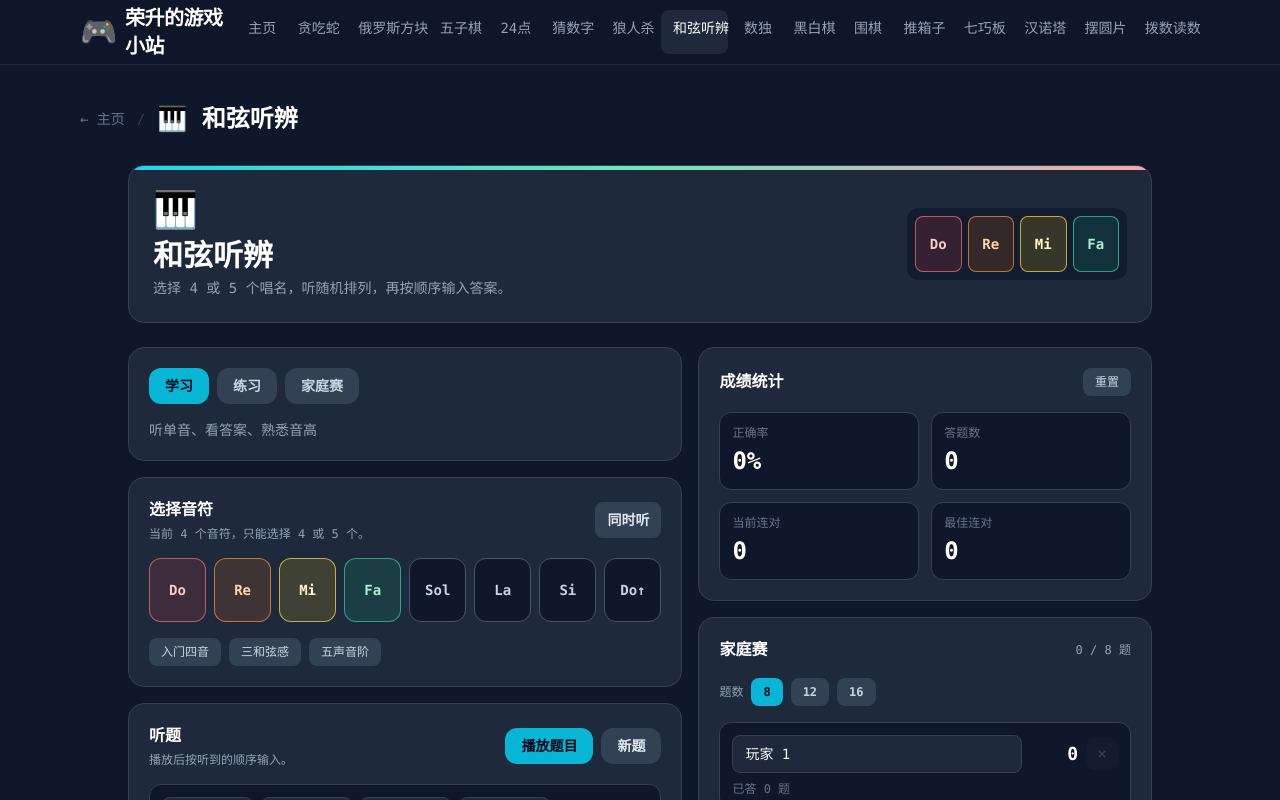
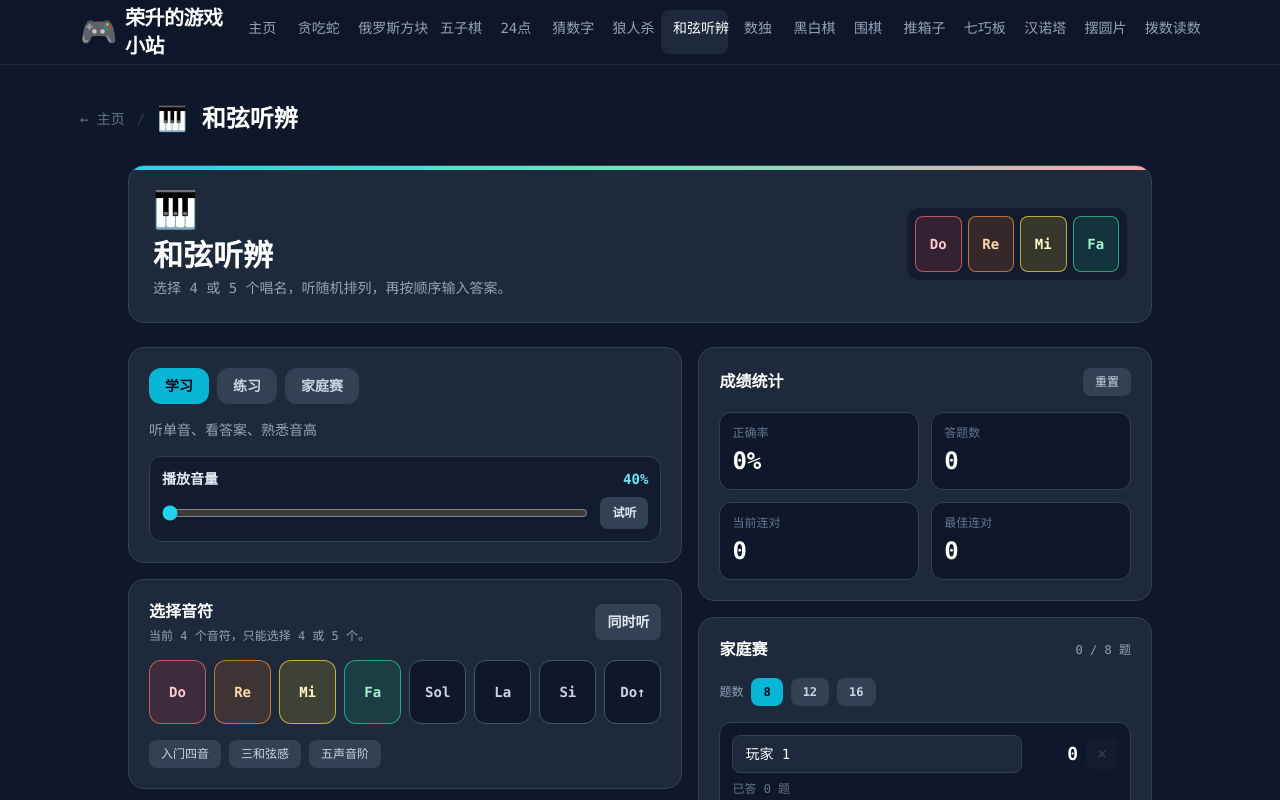
Before and after one commit to vividlife/classic-games-generator, a Next.js app: page /chord-ear in a window 1280 px wide. Shown: the top 800 px of the page. Built offline with nearby package versions, Linux system fonts and the light colour scheme.

Commit message:
feat(chord-ear): add playback volume control

```diff
--- a/components/chord-ear/ChordEarGame.tsx
+++ b/components/chord-ear/ChordEarGame.tsx
@@ -42,8 +42,12 @@ const NOTES: SolfegeNote[] = [
 const NOTE_BY_ID = Object.fromEntries(NOTES.map(note => [note.id, note])) as Record<NoteId, SolfegeNote>;
 const DEFAULT_STATS: EarStats = { total: 0, correct: 0, streak: 0, bestStreak: 0, matches: 0 };
 const STATS_KEY = "classic-games-generator:chord-ear:stats";
-const SINGLE_NOTE_VOLUME = 0.42;
-const CHORD_NOTE_VOLUME = 0.2;
+const VOLUME_KEY = "classic-games-generator:chord-ear:volume";
+const SINGLE_NOTE_VOLUME = 0.7;
+const CHORD_NOTE_VOLUME = 0.3;
+const DEFAULT_OUTPUT_VOLUME = 140;
+const MIN_OUTPUT_VOLUME = 40;
+const MAX_OUTPUT_VOLUME = 200;
 
 const MODES: { id: Mode; label: string; description: string }[] = [
   { id: "learn", label: "学习", description: "听单音、看答案、熟悉音高" },
@@ -83,6 +87,7 @@ export default function ChordEarGame() {
   const [showAnswer, setShowAnswer] = useState(false);
   const [isPlaying, setIsPlaying] = useState(false);
   const [stats, setStats] = useState<EarStats>(DEFAULT_STATS);
+  const [outputVolume, setOutputVolume] = useState(DEFAULT_OUTPUT_VOLUME);
   const [players, setPlayers] = useState<MatchPlayer[]>([
     { id: 1, name: "玩家 1", score: 0, attempts: 0 },
     { id: 2, name: "玩家 2", score: 0, attempts: 0 },
@@ -107,6 +112,10 @@ export default function ChordEarGame() {
     try {
       const raw = window.localStorage.getItem(STATS_KEY);
       if (raw) setStats({ ...DEFAULT_STATS, ...JSON.parse(raw) });
+      const savedVolume = Number(window.localStorage.getItem(VOLUME_KEY));
+      if (Number.isFinite(savedVolume)) {
+        setOutputVolume(Math.min(MAX_OUTPUT_VOLUME, Math.max(MIN_OUTPUT_VOLUME, savedVolume)));
+      }
     } catch {
       setStats(DEFAULT_STATS);
     }
@@ -145,11 +154,12 @@ export default function ChordEarGame() {
       const start = asChord ? now : now + index * (duration + gap);
       const oscillator = ctx.createOscillator();
       const gain = ctx.createGain();
+      const targetGain = (asChord ? CHORD_NOTE_VOLUME : SINGLE_NOTE_VOLUME) * (outputVolume / 100);
 
-      oscillator.type = "sine";
+      oscillator.type = "triangle";
       oscillator.frequency.setValueAtTime(note.hz, start);
       gain.gain.setValueAtTime(0.0001, start);
-      gain.gain.exponentialRampToValueAtTime(asChord ? CHORD_NOTE_VOLUME : SINGLE_NOTE_VOLUME, start + 0.03);
+      gain.gain.exponentialRampToValueAtTime(targetGain, start + 0.03);
       gain.gain.exponentialRampToValueAtTime(0.0001, start + duration);
 
       oscillator.connect(gain);
@@ -253,6 +263,16 @@ export default function ChordEarGame() {
     saveStats(DEFAULT_STATS);
   };
 
+  const updateOutputVolume = (value: number) => {
+    const next = Math.min(MAX_OUTPUT_VOLUME, Math.max(MIN_OUTPUT_VOLUME, value));
+    setOutputVolume(next);
+    try {
+      window.localStorage.setItem(VOLUME_KEY, String(next));
+    } catch {
+      // localStorage can be unavailable in private browsing.
+    }
+  };
+
   const updatePlayerName = (id: number, name: string) => {
     setPlayers(prev =>
       prev.map(player =>
@@ -339,6 +359,33 @@ export default function ChordEarGame() {
             <p className="text-sm text-slate-400">
               {MODES.find(item => item.id === mode)?.description}
             </p>
+            <div className="mt-4 rounded-xl border border-slate-700 bg-slate-900/70 px-3 py-3">
+              <div className="flex items-center justify-between gap-3 mb-2">
+                <label htmlFor="chord-ear-volume" className="text-sm font-semibold text-slate-200">
+                  播放音量
+                </label>
+                <span className="text-sm font-bold text-cyan-300">{outputVolume}%</span>
+              </div>
+              <div className="flex items-center gap-3">
+                <input
+                  id="chord-ear-volume"
+                  type="range"
+                  min={MIN_OUTPUT_VOLUME}
+                  max={MAX_OUTPUT_VOLUME}
+                  step={5}
+                  value={outputVolume}
+                  onChange={event => updateOutputVolume(Number(event.target.value))}
+                  className="w-full accent-cyan-400"
+                />
+                <button
+                  onClick={() => void playNotes([selectedNotes[0]])}
+                  disabled={isPlaying}
+                  className="px-3 py-2 rounded-lg bg-slate-700 hover:bg-slate-600 disabled:opacity-50 text-slate-200 text-xs font-semibold whitespace-nowrap"
+                >
+                  试听
+                </button>
+              </div>
+            </div>
           </div>
 
           <div className="rounded-2xl border border-slate-700 bg-slate-800 p-4 sm:p-5">
```
